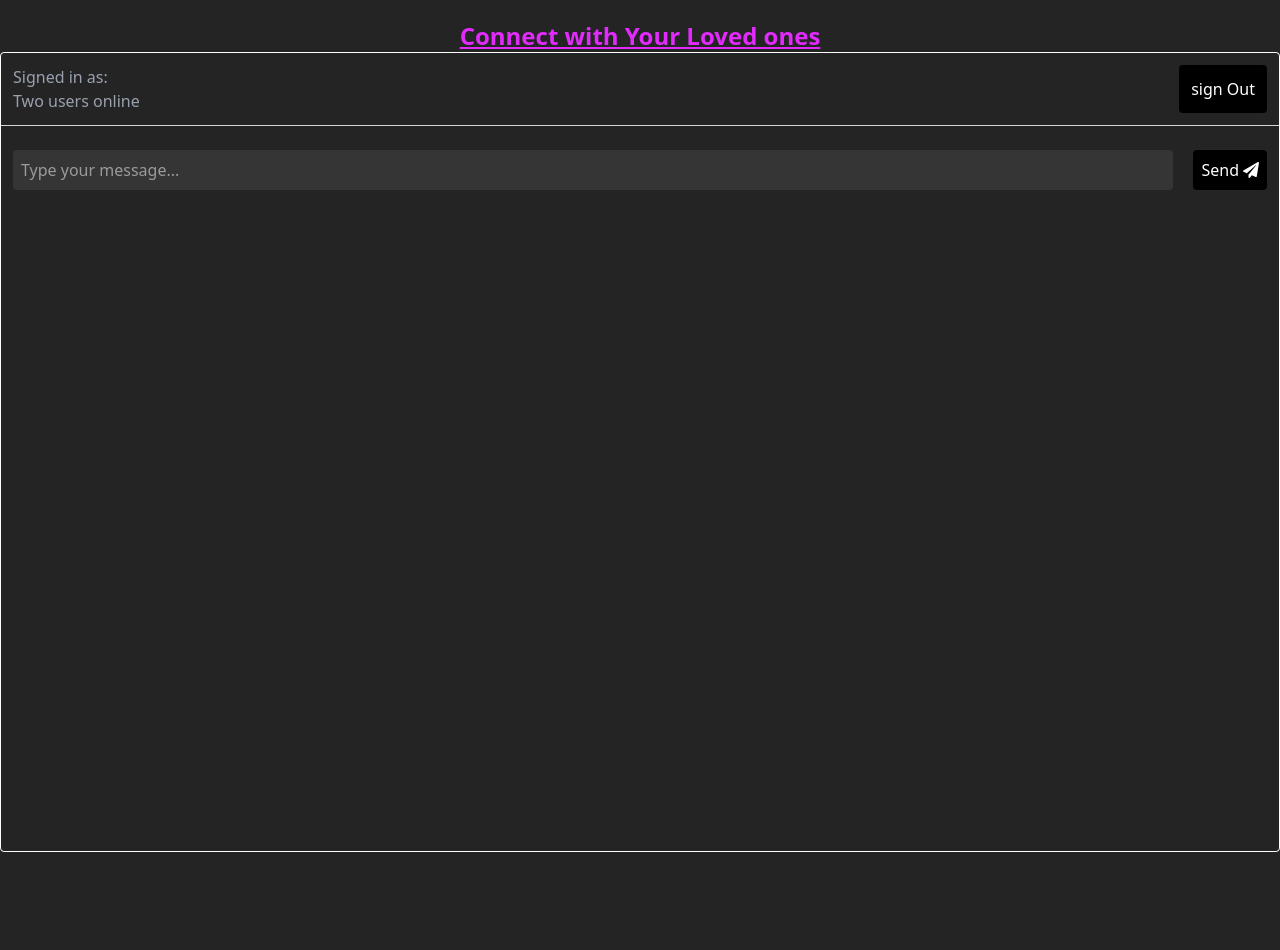
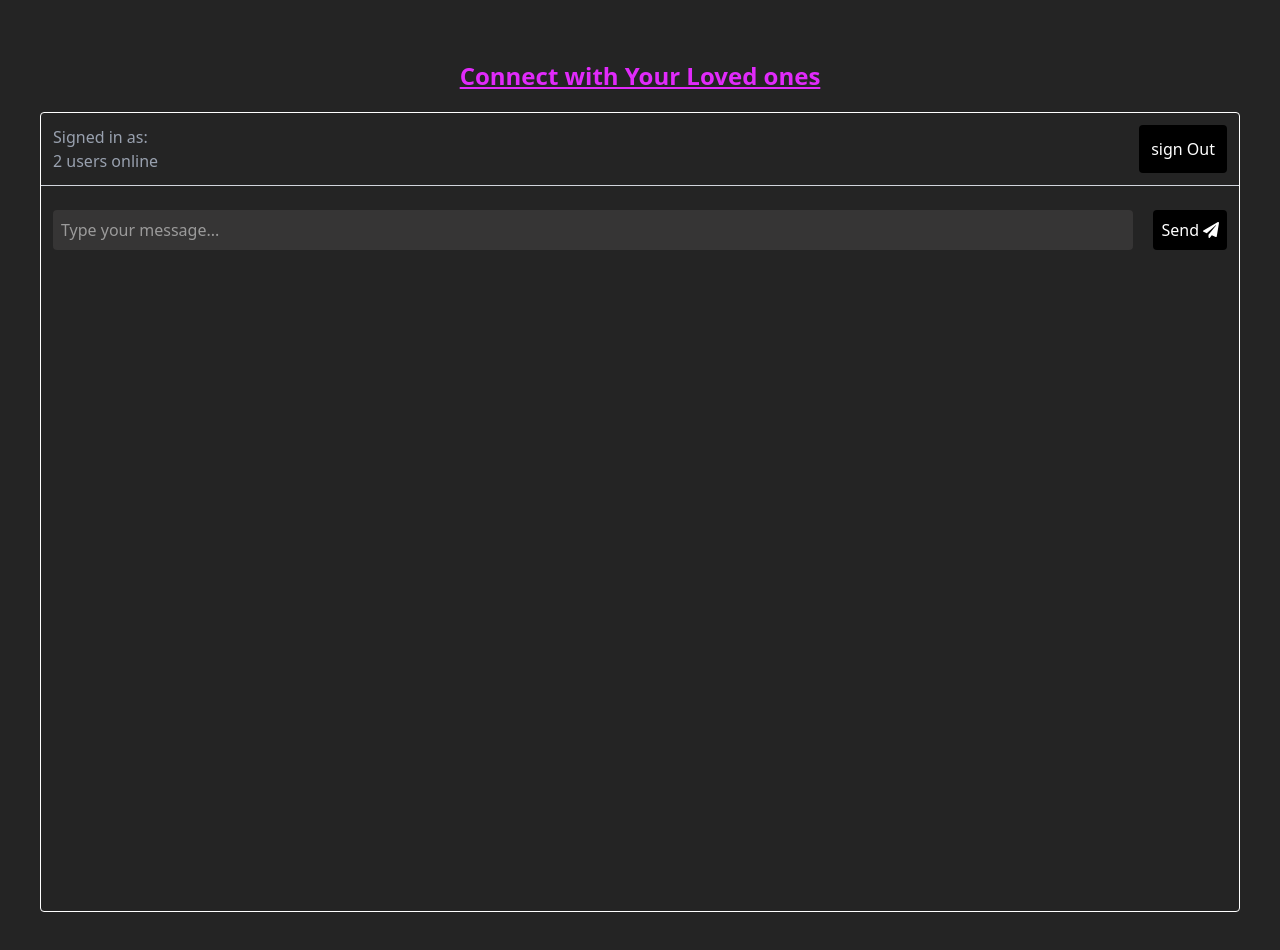
Before and after one commit to nianod/Supabase-Chat-APP, a React (Vite) app: page / in a window 1280 px wide. Shown: the top 950 px of the page. Before the commit the page ends 852 px from the top, so only its background shows below. Built offline with nearby package versions, Linux system fonts and the light colour scheme.

Commit message:
added google auth

```diff
--- a/src/Layout/Filler.jsx
+++ b/src/Layout/Filler.jsx
@@ -4,17 +4,17 @@ import { FaPaperPlane } from 'react-icons/fa'
 const Filler = () => {
     const [message, setMessage] = useState('')
 
-    const send = () => {
-
+    const send = (e) => {
+        e.preventDefault()
     }
   return (
-    <div>
+    <div className='pb-20 p-10'>
       <h1 className='text-fuchsia-500 font-bold underline text-2xl text-center mt-5'>Connect with Your Loved ones</h1>
-      <div className='border w-full h-screen min-h-[600px] border-white rounded'>
+      <div className='border w-full h-screen min-h-[600px] border-white rounded mt-5'>
         <div className='flex justify-between border-b-1 border-gray-300 p-3'>
           <div className='text-gray-400'>
             <p>Signed in as:</p>
-            <span>Two users online</span>
+            <span>2 users online</span>
           </div>
           <div>
             <button className='bg-black text-white p-2 px-3  rounded h-full cursor-pointer'>sign Out</button>
```
Also changed, not shown: src/Integration/Authcontext.jsx (added), 1 other file (tests, documents, lock files or other folders).
